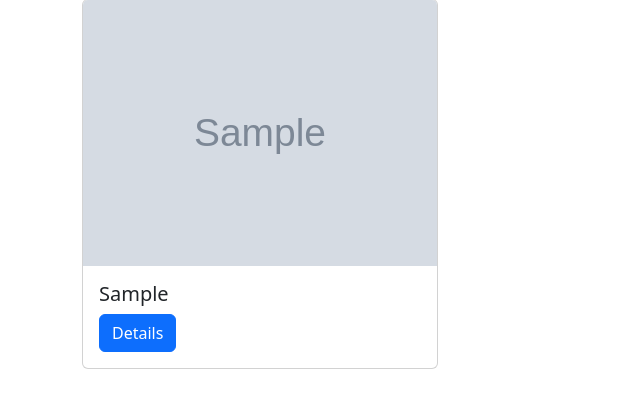
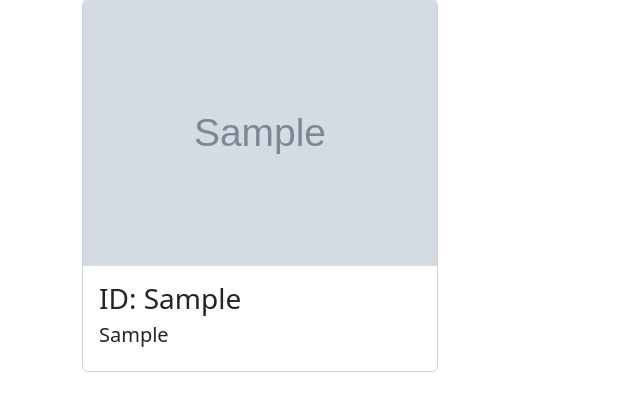
Before and after one commit to dev-abuhasan/meals-app-django, a Python web app: template meals_project/meals_app/templates/index.html in a window 1280 px wide. Shown: the part 57-468 px from the top of the page, without its empty margins (0-640 px from the left). Run offline with Jinja, Linux system fonts and the light colour scheme; the template is opened without the code that fills it: most values are stand-ins (such as "Sample title", 1, 10 or a date in 2020); grey boxes marked "Sample" are stand-in pictures.

Commit message:
update html

```diff
--- a/meals_project/meals_app/templates/index.html
+++ b/meals_project/meals_app/templates/index.html
@@ -8,8 +8,8 @@
         <div class="card">
           <img src="{{ meal.strMealThumb }}" class="card-img-top" alt="{{ meal.strMeal }}" />
           <div class="card-body">
+             <h3>ID: {{meal.idMeal}}</h3>
             <h5 class="card-title">{{ meal.strMeal }}</h5>
-            <a href="#" class="btn btn-primary">Details</a>
           </div>
         </div>
       </div>
```
